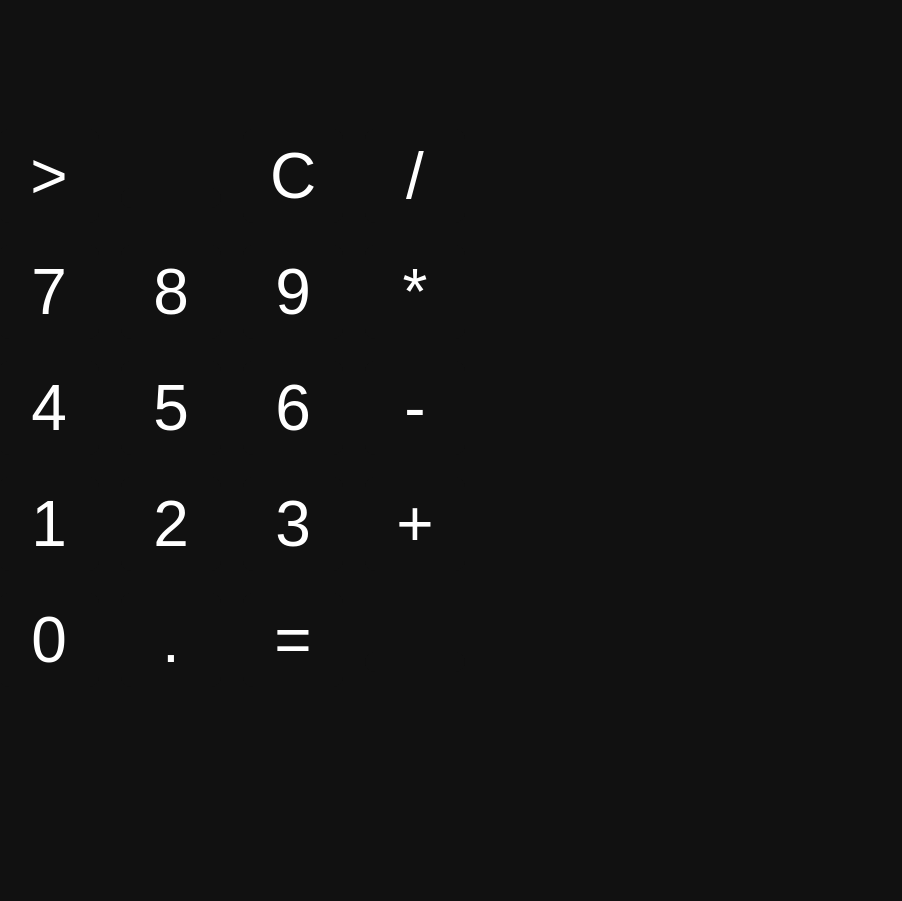
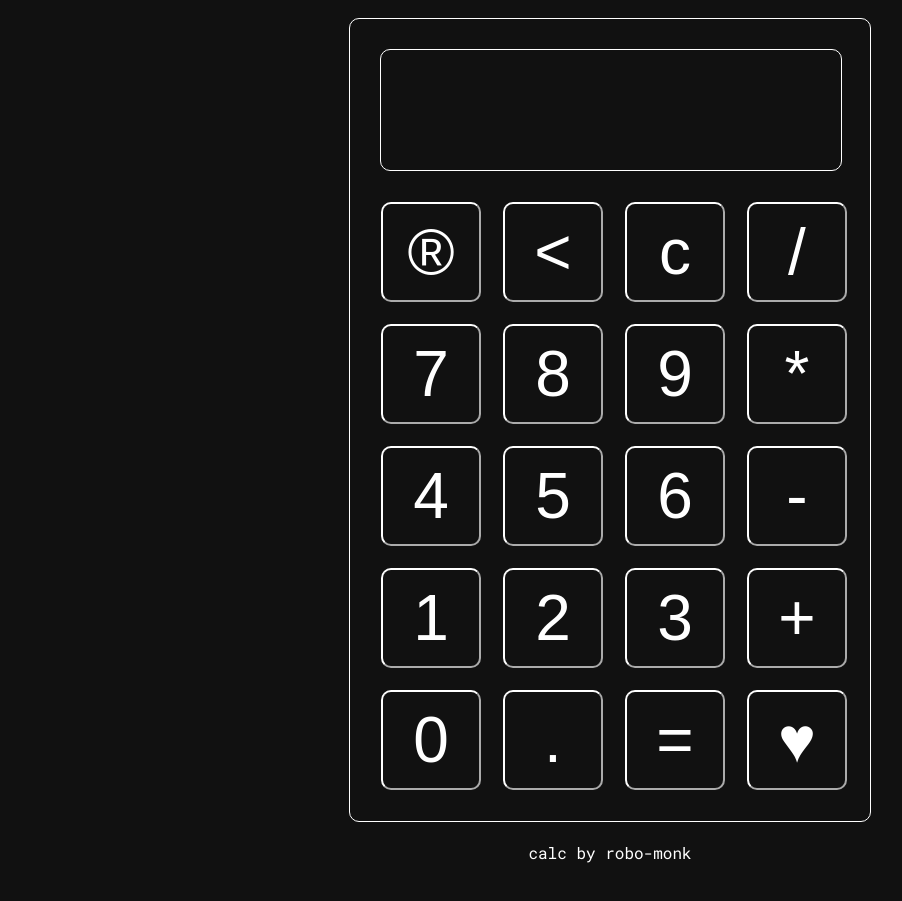
Before and after one commit to robo-monk/calc, a plain HTML site: page index.html in a window 1280 px wide. Shown: the whole page, without its empty margins (30-932 px from the left). Before the commit the page ends 800 px from the top, so only its background shows below. Drawn offline with Linux system fonts and the light colour scheme.

Commit message:
big oof finish

```diff
--- a/index.html
+++ b/index.html
@@ -5,16 +5,16 @@
     <meta http-equiv="X-UA-Compatible" content="ie=edge">
     <title>calc</title>
     <link rel="stylesheet" type="text/css" href="styles.css"/>
-
+    <link href="https://fonts.googleapis.com/css?family=Roboto+Mono&display=swap" rel="stylesheet">
 </head>
 <body>
 
+    <div id="container">
+    <div id="screen_calc"> </div>
+    <div id="body_calc"></div>
+    </div>
 
-    <div id="screen_calc">
-
-    </div>
-    <div id="body_calc"></div>
-
+    <div id= "egg">calc by robo-monk</div>
 
     <script src="script.js"></script>
 
--- a/script.js
+++ b/script.js
@@ -1,7 +1,10 @@
 const container = document.querySelector("#body_calc");
 const screen = document.querySelector('#screen_calc');
-const txt_array = Array.from("> C/789*456-123+0.=");
+const txt_array = Array.from("®<c/789*456-123+0.=♥");
 const accepted_characters = Array.from("1234567890+-/*.")
+const egg = document.querySelector("#egg");
+const odin_arr = ["This lovely project was inspired by The Odin Project.", "Go to theodinproject.org to learn full stack web dev for 100% free.", 'The Odin Project devs are so wholesome.', 'theodinproject.org', 'Odin is a utility software developed and used by Samsung internally. It can be used to flash a custom recovery firmware image to a Samsung Android device.', 'Odin was a nordic god', 'marco', 'you are awesome guys, thanks']
+const robo_arr = ["with ♥ by robo-monk", "nobody will see this", 'robo-monk? more like robo-ping-pong', 'its late i have to sleep eventually', 'beatles are nice', 'john lennon is a legend, guys', 'Living is easy with eyes closed, misunderstanding all you see', 'you may say im a dreamer', 'but im not the only one', "this calculator is coded in 252 lines of js, 22 lines of html  and 71 css", "give peace a chance", "i love easter eggs", 'polo', 'imma head out', 'contact me: filtap007@gmail.com']
 
 const numbers = Array.from("1234567890");
 const operators = Array.from("+-/*");
@@ -35,8 +38,24 @@ function buildCalc(){
             const col = document.createElement('td');
             but = document.createElement('button');
             but.classList.add("btn");
-            but.id = txt_array[4 * i + u];
-            but.textContent = txt_array[4*i+u];
+            var idd = txt_array[4 * i + u];
+            but.textContent = idd;
+
+            if (idd=="<"){
+                idd="Backspace";
+            } else if (idd == "=") {
+                idd = "Enter";
+            }
+            but.id = idd;
+            const temp = idd;
+            but.onclick = function () { updateScreen(String(temp)); };
+
+            if (idd == "♥"){
+                but.onclick = function () { egg.textContent=randElement(odin_arr); };
+            } else if (idd == "®"){
+                but.onclick = function () { egg.textContent = randElement(robo_arr); };
+            }
+
             row.appendChild(col);
             col.appendChild(but);
 
@@ -57,10 +76,13 @@ function keyPress(e){
 
 function updateScreen(n){
 
+    if (n=="="){
+        n == "Enter";
+    }
+
     accepted_types = [];
 
-
-    console.log(arr);
+    console.log(n);
 
     switch (defineType(arr[arr.length - 1])){
 
@@ -92,7 +114,7 @@ function updateScreen(n){
     if (n == "Enter") {
         screen.textContent=operate(screen.textContent);
     }else if (accepted_types.some((el) => (el == temp))){
-        if (n=="."&&!dot_allow) {n="";}
+        if ((n=="."&&!dot_allow)||(arr.length>9)) {n="";}
         screen.textContent += n;
 
     }else if (n==reset_ch){
@@ -220,5 +242,9 @@ function defineType(c){
 
 // }
 
+function randElement(arr){
+    return arr[Math.floor(Math.random() * arr.length)];
+}
+
 window.addEventListener('keydown', keyPress);
 buildCalc();
--- a/styles.css
+++ b/styles.css
@@ -1,22 +1,51 @@
 #screen_calc{
-    height: 100px;
-    margin-left: 30px;
+    height: 80px;
+    width: 420px;
+    margin-left: 10px;
+    margin-bottom: 20px;
+    padding: 20px;
+    text-align: justify;
+    vertical-align: auto;
+    border-color: #fff;
+    border-width: 1px;
+    border-radius: 10px;
+    border-style: solid;
+
+}
+
+#container{
+    padding: 20px;
+    padding-top: 30px;
+    padding-bottom: 20px;
+    margin-left: auto;
+    margin-right: auto;
+
+    width: 480px;
+    border-color: #fff;
+    border-width: 1px;
+    border-radius: 10px;
+    border-style: solid;
+    font-size: 64;
+
 }
 
 
 body{
     background-color: #111;
     color: #fff;
-    font-size: 64;
     padding: 10px;
+    font-family: 'Roboto Mono', monospace;
+    font-weight: thin;
+
 }
 
 button {
     font-size: 64;
     width: 100;
+    height: 100;
     padding: 10px;
     margin: 10px;
-    border: none;
+    border-color: #fff;
     outline: none;
     color: #fff;
     background: #111;
@@ -24,51 +53,19 @@ button {
     position: relative;
     z-index: 0;
     border-radius: 10px;
+    transition-duration: 0.1s;
 }
 
-button:before {
-    content: '';
-    background: linear-gradient(45deg, #ff0000, #ff7300, #fffb00, #48ff00, #00ffd5, #002bff, #7a00ff, #ff00c8, #ff0000);
-    position: absolute;
-    top: -2px;
-    left:-2px;
-    background-size: 400%;
-    z-index: -1;
-    filter: blur(5px);
-    width: calc(100% + 4px);
-    height: calc(100% + 4px);
-    animation: glowing 20s linear infinite;
-    opacity: 0;
-    transition: opacity .3s ease-in-out;
-    border-radius: 10px;
+button:hover {
+    border-radius: 20px;
+    border-width: 2;
 }
 
-button:active {
-    color: #000
+#f{
+    opacity: 0;
 }
 
-button:active:after {
-    background: transparent;
+#egg{
+    padding: 20;
+    text-align: center;
 }
-
-button:hover:before {
-    opacity: 1;
-}
-
-button:after {
-    z-index: -1;
-    content: '';
-    position: absolute;
-    width: 100%;
-    height: 100%;
-    background: #111;
-    left: 0;
-    top: 0;
-    border-radius: 10px;
-}
-
-@keyframes glowing {
-    0% { background-position: 0 0; }
-    50% { background-position: 400% 0; }
-    100% { background-position: 0 0; }
-}
```
